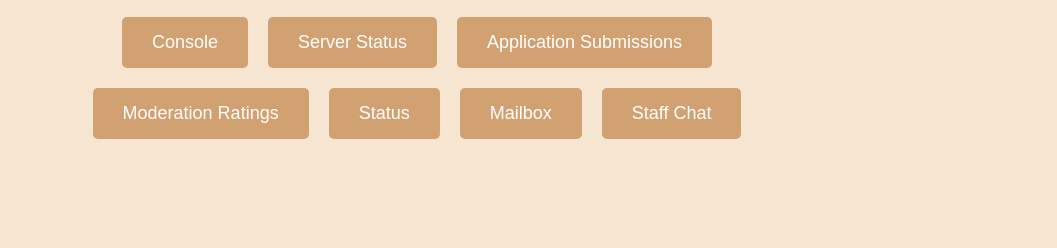
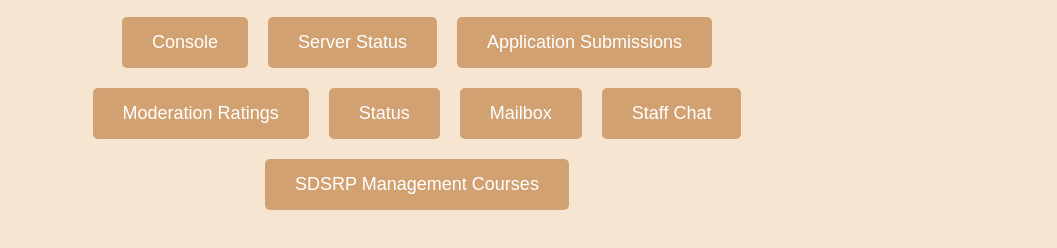
Before and after one commit to southdakotastateroleplay/staff-portal, a plain HTML site: page console/staff/index.html in a window 1280 px wide. Shown: the part 226-474 px from the top of the page, without its empty margins (223-1280 px from the left). Drawn offline with Linux system fonts and the light colour scheme.

Commit message:
Update index.html

```diff
--- a/console/staff/index.html
+++ b/console/staff/index.html
@@ -52,6 +52,9 @@
       <a href="https://chat.sdsrp.com" target="_blank">
         <button class="login-button">Staff Chat</button>
       </a>
+       <a href="https://course.sdsrp.com" target="_blank">
+        <button class="login-button">SDSRP Management Courses</button>
+      </a>
     </div>
   </div>
 
```
